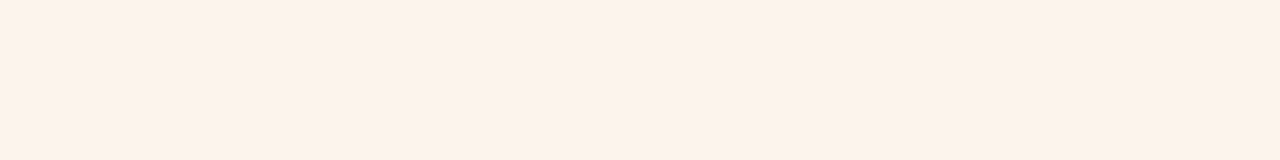
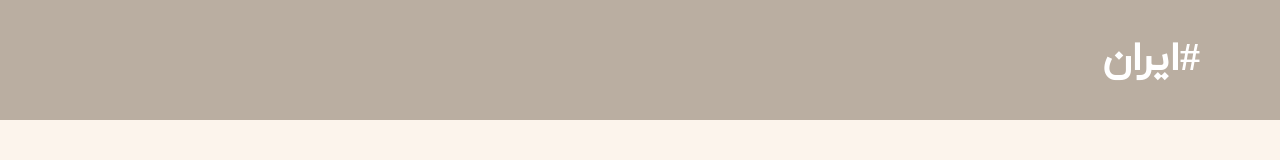
Before and after one commit to mohamadhosseinpour16/Places-of-interest, a plain HTML site: page index.html in a window 1280 px wide. Drawn offline with Linux system fonts and the light colour scheme.

Commit message:
making the header and its appearance

```diff
--- a/css/style.css
+++ b/css/style.css
@@ -1,6 +1,7 @@
 :root {
   --bg-body-: rgb(252, 244, 236);
   --color-text-: rgb(112, 112, 112);
+  --bg-header-: rgb(186, 174, 161);
   --color-header-: rgb(255, 255, 255);
 }
 body {
@@ -15,3 +16,12 @@ body {
   src: url("../font/iranyekan\ -\ Copy.woff2");
   font-family: iran;
 }
+header {
+  background-color: var(--bg-header-);
+  color: var(--color-header-);
+}
+.content-header{
+    margin: 0;
+    padding: 2rem 5rem;
+    font-size: 2.5rem;
+}
--- a/index.html
+++ b/index.html
@@ -1,5 +1,5 @@
 <!DOCTYPE html>
-<html lang="fa-IR">
+<html lang="fa-IR" dir="rtl">
 
 <head>
     <meta charset="UTF-8">
@@ -9,7 +9,9 @@
 </head>
 
 <body>
-
+    <header>
+        <h1 class="content-header">#ایران</h1>
+    </header>
 </body>
 
 </html>
```
